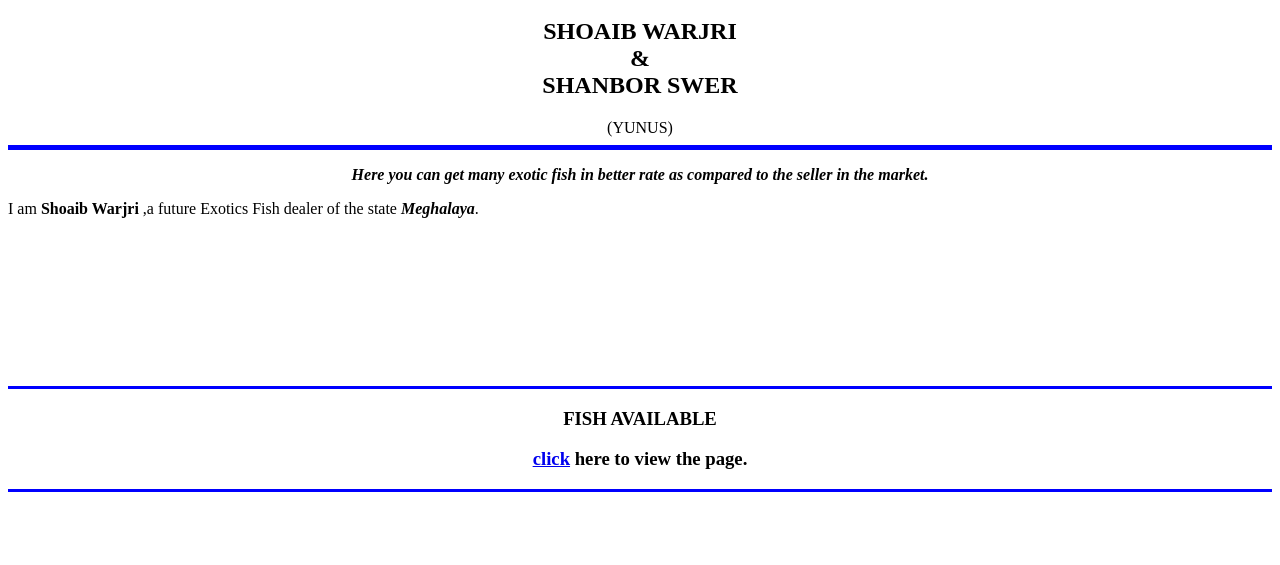
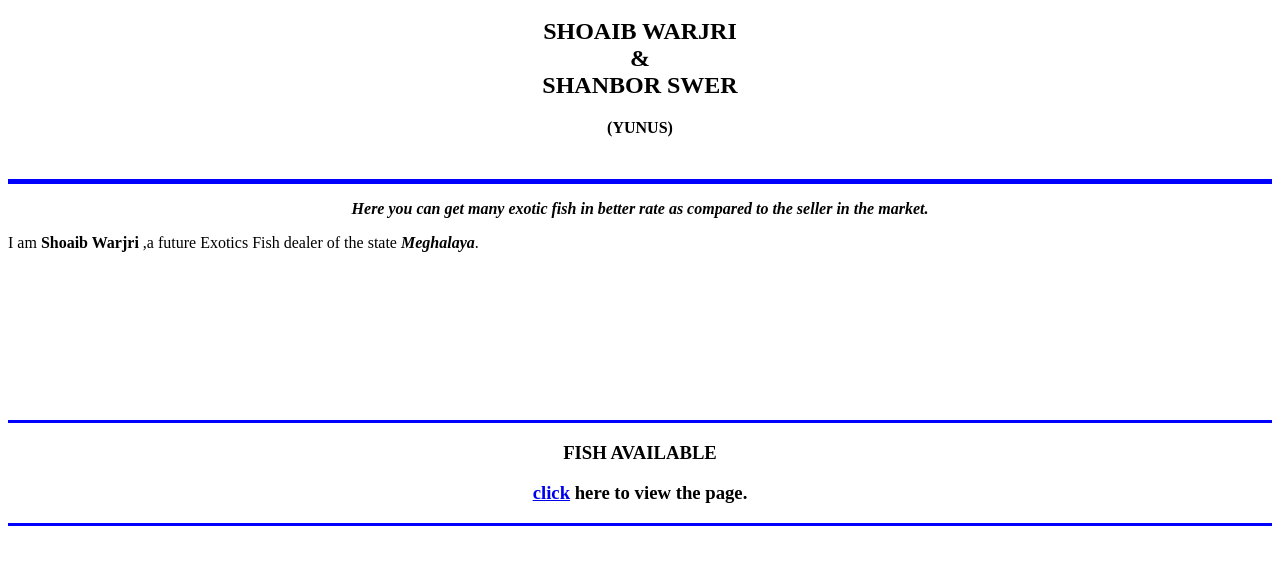
Before and after one commit to shoaib-warjri/-personal-site-, a plain HTML site: page index.html in a window 1280 px wide. Shown: the part 115-680 px from the top of the page. Drawn offline with Linux system fonts and the light colour scheme.

Commit message:
Update index.html

```diff
--- a/index.html
+++ b/index.html
@@ -12,7 +12,7 @@
     <hr size="5" noshade color="blue">
     <h1>🐟PEEPS AQUATICS🐟</h1>
     <h4>founded by</h4>
-    <h2>SHOAIB WARJRI<br> & <br>SHANBOR SWER</h2> (YUNUS)
+    <h2>SHOAIB WARJRI<br> & <br>SHANBOR SWER</h2> <p><strong>(YUNUS)</strong></p>
     <br>
     <hr size="5" noshade color="blue">
   </center>
```
